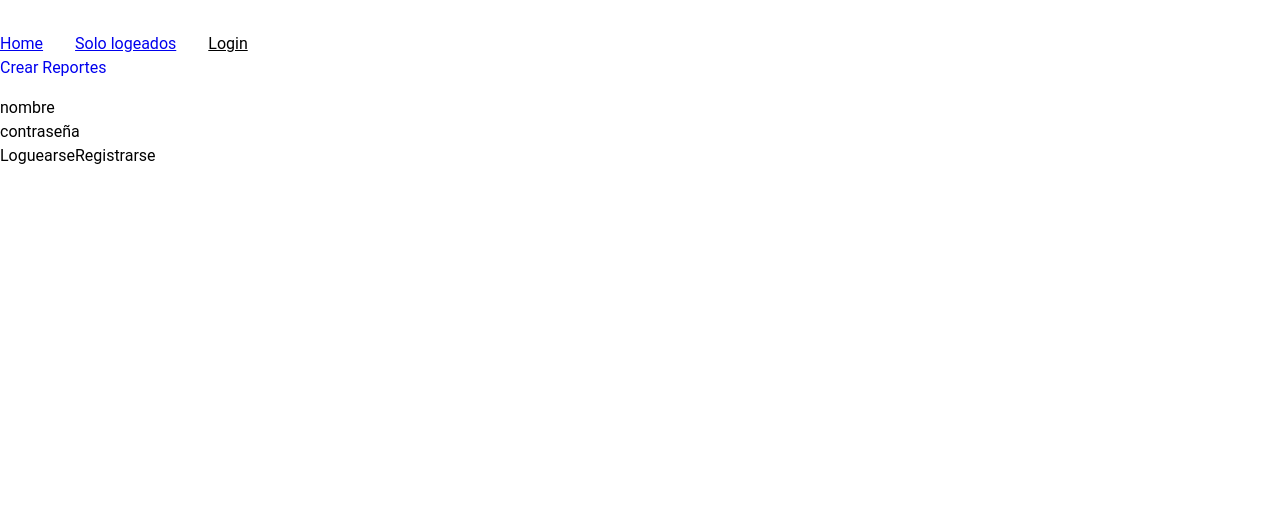
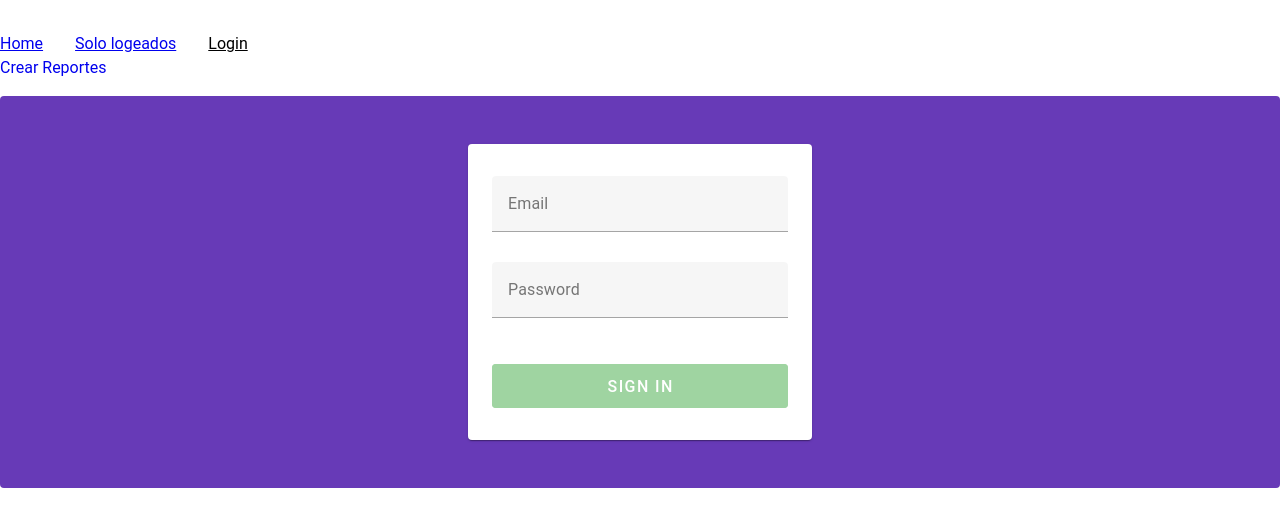
Before and after one commit to mariarodriguez217/Reportes, a Vue app: page /login in a window 1280 px wide. Shown: the top 526 px of the page. Built offline with nearby package versions, Linux system fonts and the light colour scheme.

Commit message:
actualizacion de componentes

```diff
--- a/package.json
+++ b/package.json
@@ -11,7 +11,7 @@
   "dependencies": {
     "@mdi/font": "^7.4.47",
     "chart.js": "^4.4.4",
-    "git": "^0.1.5",
+    "mime": "^2.0.3",
     "pinia": "^2.2.2",
     "vue": "^3.4.29",
     "vue-chartjs": "^5.3.1",
--- a/src/components/crearReporte.vue
+++ b/src/components/crearReporte.vue
@@ -6,67 +6,59 @@
       </tr>
     </thead>
     <tbody>
-    <tr  @click="filaSeleccionada(1)">
-      <td>Proceso de tareas</td>
-    </tr>
-    <tr @click="filaSeleccionada(2)">
-      <td>Detalles de tarea</td>
-    </tr>
-    <tr @click="filaSeleccionada(3)">
-      <td>Todas las tareas</td>
-    </tr>
-    <tr @click="filaSeleccionada(4)">
-      <td>Nuevo reporte</td>
+      <tr v-for="fila in filas" :key="fila.id" @click="filaSeleccionada(fila)">
+        <td>{{ fila.nombre }}</td>
       </tr>
     </tbody>
   </table>
-
 </template>
 
-
-
-
 <script>
+import { ref } from 'vue';
 import { useRouter } from 'vue-router'; // Importa useRouter
 
 export default {
-  name: 'ReportesComponent',
+  name: 'CrearReporte',
   setup() {
-    const router = useRouter(); // Obtén el objeto router
+    const router = useRouter(); // Inicializa el enrutador
+    const filas = ref([
+      { id: 1, nombre: 'Proceso de tareas', ruta: 'procesoTareas' },
+      { id: 2, nombre: 'Detalles de tarea', ruta: 'detallesTarea' },
+      { id: 3, nombre: 'Todas las tareas', ruta: 'todasTareas' },
+      { id: 4, nombre: 'Nuevo reporte', ruta: 'nuevoReporte' },
+    ]);
 
-    const filaSeleccionada = (fila) => {
-      alert("Has seleccionado la fila " + fila);
-      // Navegar a la ruta deseada
-      router.push('/procesoTareas');
+    const filaSeleccionada = async (fila) => {
+      // Navega a la ruta de la fila seleccionada
+      await router.push({ name: fila.ruta, query: { filas: fila.id } });
     };
 
     return {
+      filas,
       filaSeleccionada
     };
   }
 }
 </script>
 
-
-
 <style scoped>
 table {
   width: 90%;
   border-collapse: collapse;
 }
-    th{
+th {
   text-align: center;
   font-size: 30px;
 }
 td {
   border: 1px solid black;
   padding: 10px;
-      text-align:left;
-      font-family:'Lucida Sans', 'Lucida Sans Regular';
+  text-align: left;
+  font-family: 'Lucida Sans', 'Lucida Sans Regular';
   font-size: 20px;
 }
 tr {
-      height: 80px; /* Altura de cada fila */
+  height: 80px;
 }
 tbody tr {
   cursor: pointer;
--- /dev/null
+++ b/src/components/detallesTarea.vue
@@ -0,0 +1,25 @@
+<template>
+    <div>
+      <h1>Detalles de tarea</h1>
+      <p>Filas seleccionadas: {{ filasSeleccionadas }}</p>
+      <ul>
+        <li v-for="fila in filasSeleccionadas" :key="fila">{{ fila }}</li>
+      </ul>
+    </div>
+  </template>
+
+  <script>
+  export default {
+    name: 'DetallesTarea',
+    computed: {
+      filasSeleccionadas() {
+        // Obtener los IDs de las filas seleccionadas desde los parámetros de la ruta
+        return this.$route.query.filas ? this.$route.query.filas.split(',') : [];
+      }
+    }
+  }
+  </script>
+
+  <style scoped>
+  /* Estilos específicos para este componente */
+  </style>
--- a/src/components/login.vue
+++ b/src/components/login.vue
@@ -1,20 +1,65 @@
 <template>
+  <v-sheet class="bg-deep-purple pa-12" rounded>
+    <v-card class="mx-auto px-6 py-8" max-width="344">
+      <v-form
+        v-model="form"
+        @submit.prevent="onSubmit"
+      >
+        <v-text-field
+          v-model="email"
+          :readonly="loading"
+          :rules="[required]"
+          class="mb-2"
+          label="Email"
+          clearable
+        ></v-text-field>
 
-   <div> <span>nombre </span><input  v-model="nombre "type="text"></div>
-   <div> <span>contraseña </span><input  v-model="contraseña"type="text"></div>
-   <button>Loguearse   </button>
+        <v-text-field
+          v-model="password"
+          :readonly="loading"
+          :rules="[required]"
+          label="Password"
+          placeholder="Enter your password"
+          clearable
+        ></v-text-field>
 
-   <button>   Registrarse</button>
+        <br>
 
-   <template>
-  <v-container>
-    <v-btn color="primary">Test Button</v-btn>
-  </v-container>
+        <v-btn
+          :disabled="!form"
+          :loading="loading"
+          color="success"
+          size="large"
+          type="submit"
+          variant="elevated"
+          block
+        >
+          Sign In
+        </v-btn>
+      </v-form>
+    </v-card>
+  </v-sheet>
 </template>
-</template>
+<script>
+  export default {
+    data: () => ({
+      form: false,
+      email: null,
+      password: null,
+      loading: false,
+    }),
 
-  <script setup>
+    methods: {
+      onSubmit () {
+        if (!this.form) return
 
+        this.loading = true
 
-
+        setTimeout(() => (this.loading = false), 2000)
+      },
+      required (v) {
+        return !!v || 'Field is required'
+      },
+    },
+  }
 </script>
--- /dev/null
+++ b/src/components/nuevoReporte.vue
@@ -0,0 +1,25 @@
+<template>
+    <div>
+      <h1>Nuevo Reporte</h1>
+      <p>Filas seleccionadas: {{ filasSeleccionadas }}</p>
+      <ul>
+        <li v-for="fila in filasSeleccionadas" :key="fila">{{ fila }}</li>
+      </ul>
+    </div>
+  </template>
+
+  <script>
+  export default {
+    name: 'NuevoReporte',
+    computed: {
+      filasSeleccionadas() {
+        // Obtener los IDs de las filas seleccionadas desde los parámetros de la ruta
+        return this.$route.query.filas ? this.$route.query.filas.split(',') : [];
+      }
+    }
+  }
+  </script>
+
+  <style scoped>
+  /* Estilos específicos para este componente */
+  </style>
--- a/src/components/procesoTareas.vue
+++ b/src/components/procesoTareas.vue
@@ -1,12 +1,25 @@
 <template>
-    <div>
-    <p>Total de tareas</p>
-    <p>Tareas realizadas</p>
-    <p>Tareas perdientes</p>
-    </div>
+  <div>
+    <h1>Proceso de Tareas</h1>
+    <p>Filas seleccionadas: {{ filasSeleccionadas }}</p>
+    <ul>
+      <li v-for="fila in filasSeleccionadas" :key="fila">{{ fila }}</li>
+    </ul>
+  </div>
 </template>
 
+<script>
+export default {
+  name: 'ProcesoTareas',
+  computed: {
+    filasSeleccionadas() {
+      // Obtener los IDs de las filas seleccionadas desde los parámetros de la ruta
+      return this.$route.query.filas ? this.$route.query.filas.split(',') : [];
+    }
+  }
+}
+</script>
 
-<script setup>
-
-</script>
+<style scoped>
+/* Estilos específicos para este componente */
+</style>
--- /dev/null
+++ b/src/components/todasLasTareas.vue
@@ -0,0 +1,25 @@
+<template>
+    <div>
+      <h1>Todas las tareas</h1>
+      <p>Filas seleccionadas: {{ filasSeleccionadas }}</p>
+      <ul>
+        <li v-for="fila in filasSeleccionadas" :key="fila">{{ fila }}</li>
+      </ul>
+    </div>
+  </template>
+
+  <script>
+  export default {
+    name: 'TodasTareas',
+    computed: {
+      filasSeleccionadas() {
+        // Obtener los IDs de las filas seleccionadas desde los parámetros de la ruta
+        return this.$route.query.filas ? this.$route.query.filas.split(',') : [];
+      }
+    }
+  }
+  </script>
+
+  <style scoped>
+  /* Estilos específicos para este componente */
+  </style>
--- a/src/router/Index.js
+++ b/src/router/Index.js
@@ -30,8 +30,21 @@ const router = createRouter({
       name: 'procesoTareas',
       component: () => import('../views/ProcesoTareas.vue')
     },
-
-
+    {
+      path: '/detallesTarea',
+      name:'detallesTarea',
+      component:()=> import('../views/DetallesTarea.vue')
+    }  ,
+    {
+      path: '/todasTareas',
+      name:'todasTareas',
+      component:()=> import('../views/TodasTareas.vue')
+    }  ,
+    {
+      path: '/nuevoReporte',
+      name:'nuevoReporte',
+      component:()=> import('../views/NuevoReporte.vue')
+    }  ,
     {
       path: '/solo-logeados',
       name: 'solologin',
--- /dev/null
+++ b/src/views/DetallesTarea.vue
@@ -0,0 +1,9 @@
+<template>
+    <detallesTarea/>
+</template>
+<script setup>
+import detallesTarea from '../components/detallesTarea.vue'
+</script>
+
+<style>
+</style>
--- /dev/null
+++ b/src/views/NuevoReporte.vue
@@ -0,0 +1,9 @@
+<template>
+    <nuevoReporte/>
+</template>
+<script setup>
+import nuevoReporte from '../components/nuevoReporte.vue'
+</script>
+
+<style>
+</style>
--- a/src/views/ProcesoTareas.vue
+++ b/src/views/ProcesoTareas.vue
@@ -1,8 +1,8 @@
 <template>
-    <ProcesoTareas/>
+    <procesoTareas/>
 </template>
 <script setup>
-import procesoTarea from '../components/procesoTareas.vue'
+import procesoTareas from '../components/procesoTareas.vue'
 </script>
 
 <style>
--- /dev/null
+++ b/src/views/TodasTareas.vue
@@ -0,0 +1,9 @@
+<template>
+    <todasTareas/>
+</template>
+<script setup>
+import todasTareas from '../components/todasLasTareas.vue'
+</script>
+
+<style>
+</style>
```
Also changed, not shown: 2 other files (tests, documents, lock files or other folders). Lines whose indentation alone changed are shown as unchanged.
